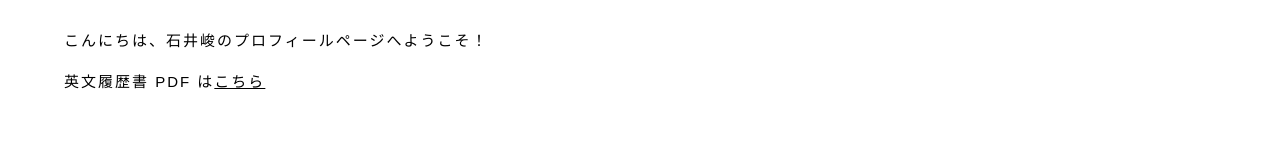
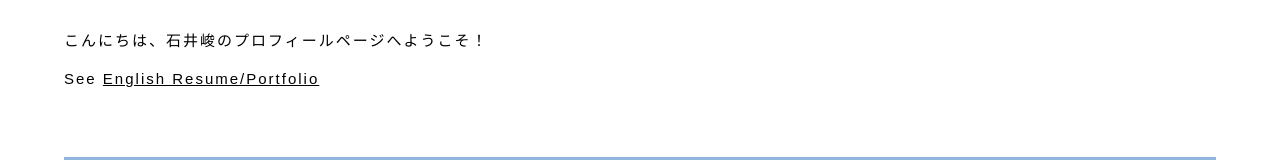
Before and after one commit to ShunIshii/ShunIshii.github.io, a plain HTML site: page index.html in a window 1280 px wide. Shown: the part 121-281 px from the top of the page. Drawn offline with nearby package versions, Linux system fonts and the light colour scheme.

Commit message:
Update pdf

```diff
--- a/index.html
+++ b/index.html
@@ -37,7 +37,7 @@
         </header>
         <main>
             <p>こんにちは、石井峻のプロフィールページへようこそ！</p>
-            <p>英文履歴書 PDF は<a href="ShunIshii.pdf" target="_blank">こちら</a></p>
+            <p>See <a href="ShunIshii.pdf" target="_blank">English Resume/Portfolio</a></p>
             <!--<a href="en/index.html">English</a>-->
             <div class="section" id="basic-info">
                 <h2>基本情報</h2>
```
Also changed, not shown: 1 other file.
